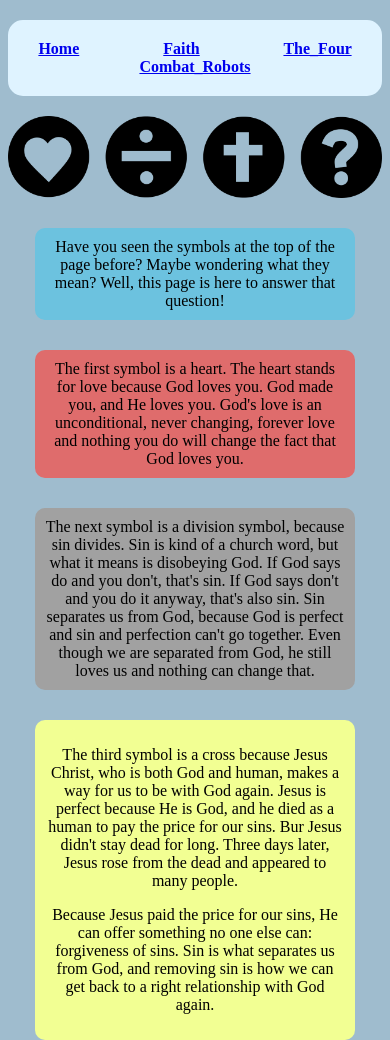
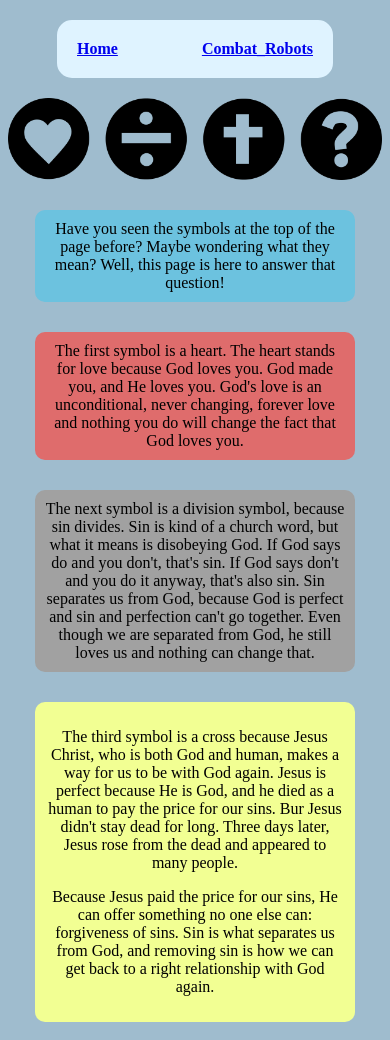
Before and after one commit to Abracadabra3/abby-cadabra, a plain HTML site: page faith/index.html in a window 390 px wide. Shown: the top 1040 px of the page. Drawn offline with Linux system fonts and the light colour scheme.

Commit message:
Make navbar more mobile friendly

```diff
--- a/404.css
+++ b/404.css
@@ -8,7 +8,7 @@
     margin: 20px auto;
     background-color: rgb(255, 247, 240);
     border: 20px solid rgb(255, 247, 240);
-    word-spacing: 5em;
+    word-spacing: 3em;
 }
 .video{
     width: 80%;
--- a/faith/index.html
+++ b/faith/index.html
@@ -12,8 +12,6 @@
             <nav class="navbar">
                 <b>
                     <a href="https://abby-cadabra.org">Home</a>
-                    <a href="https://abby-cadabra.org/faith/">Faith</a>
-                    <a href="https://abby-cadabra.org/faith/">The_Four</a>
                     <a href="https://abby-cadabra.org/robot/">Combat_Robots</a>
                 </b>
             </nav>
```
Also changed, not shown: index.html (+0 -1 lines), robot/index.html (+1 -2 lines).
